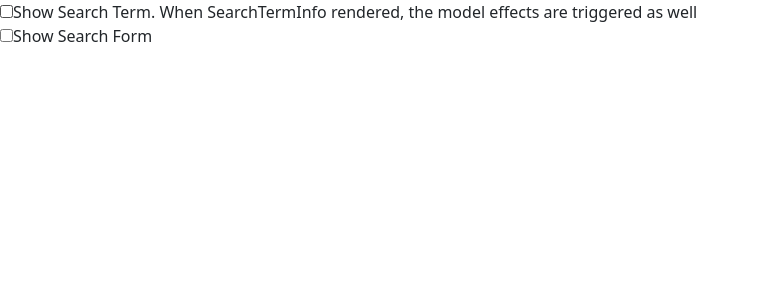
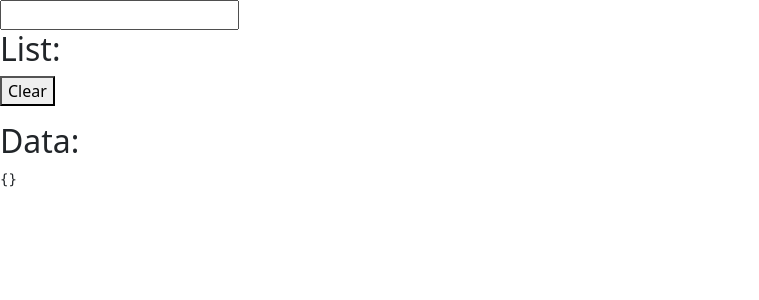
Before and after one commit to linq2js/axtore3, a React (Vite) app in the folder packages/client/: page / in a window 1280 px wide. Shown: the top 300 px of the page, without its empty margins (0-759 px from the left). Built offline with nearby package versions, Linux system fonts and the light colour scheme.

Commit message:
docs refactor: createHooks docs: add Todo App example

```diff
--- a/packages/client/src/App.tsx
+++ b/packages/client/src/App.tsx
@@ -2,7 +2,7 @@ import { ApolloProvider } from "@apollo/client";
 import { Loading } from "./components/Loading";
 import { Suspense } from "react";
 import { client } from "./client";
-import { App } from "./examples/SearchPost";
+import { App } from "./examples/TodoList";
 
 export default () => {
   return (
--- a/packages/client/src/axtore/src/createModel.ts
+++ b/packages/client/src/axtore/src/createModel.ts
@@ -38,7 +38,7 @@ const createModelInternal = <TContext, TMeta extends Record<string, any>>(
   fieldMappings: FieldMappings = {}
 ): Model<TContext, TMeta> => {
   effects = effects.slice();
-  const modelId = Symbol("model");
+  const id = Symbol("model");
   const contextFactory: CustomContextFactory<TContext> =
     typeof modelOptions.context === "function"
       ? (modelOptions.context as CustomContextFactory<TContext>)
@@ -46,11 +46,11 @@ const createModelInternal = <TContext, TMeta extends Record<string, any>>(
 
   const init = (client: Client) => {
     // already init for this client
-    if ((client as any)[modelId]) {
+    if ((client as any)[id]) {
       return;
     }
 
-    (client as any)[modelId] = true;
+    (client as any)[id] = true;
 
     let resolvers: any = {};
     let hasNewResolver = false;
@@ -236,6 +236,7 @@ const createModelInternal = <TContext, TMeta extends Record<string, any>>(
   };
 
   const model: Model<TContext, TMeta> = {
+    id,
     meta,
     effects,
     init,
--- a/packages/client/src/axtore/src/react/createHooks.ts
+++ b/packages/client/src/axtore/src/react/createHooks.ts
@@ -43,45 +43,47 @@ const createHooks: CreateHooks = (meta: any, options?: any) => {
   const result: any = {};
   const entries = Object.entries(meta);
   const models = new Set<Model>();
+  const groupId = Symbol("hooks");
 
-  const useInitModel = () => {
+  const useInitGroup = () => {
     const client = useApolloClient();
-    if (models.size) {
+    // we use symbol to mark whether the group is connected or not
+    if (!(client as any)[groupId]) {
+      (client as any)[groupId] = true;
       models.forEach((model) => model.init(client));
-      models.clear();
     }
   };
 
   entries.forEach(([key, value]) => {
-    const hookName = `use${prefix}${key[0].toUpperCase()}${key.slice(1)}`;
-    let hookImplement: Function | undefined;
+    const name = `use${prefix}${key[0].toUpperCase()}${key.slice(1)}`;
+    let hook: Function | undefined;
 
     if (isQuery(value)) {
       models.add(value.model);
-      hookImplement = (...args: any[]) => {
-        useInitModel();
+      hook = (...args: any[]) => {
+        useInitGroup();
         return (useQuery as Function)(value, ...args);
       };
     } else if (isMutation(value)) {
       models.add(value.model);
-      hookImplement = (...args: any[]) => {
-        useInitModel();
+      hook = (...args: any[]) => {
+        useInitGroup();
         return useMutation(value, ...args);
       };
     } else if (isState(value)) {
       models.add(value.model);
-      hookImplement = (...args: any[]) => {
-        useInitModel();
+      hook = (...args: any[]) => {
+        useInitGroup();
         const client = useApolloClient();
-        let rv = useMemo(() => {
-          value.model.init(client);
+        const rv = useMemo(() => {
           return value.model.call(client, (x) => (x as any)["$" + key].rv);
         }, [client]);
         return (reactiveVarHook as Function)(rv, ...args);
       };
     }
-    if (hookImplement) {
-      result[hookName] = hookImplement;
+
+    if (hook) {
+      result[name] = hook;
     }
   });
   return result;
--- a/packages/client/src/examples/SearchPost.tsx
+++ b/packages/client/src/examples/SearchPost.tsx
@@ -139,7 +139,7 @@ const App = () => {
             onChange={(e) => setShowSearchTerm(e.currentTarget.checked)}
           />
           Show Search Term. When SearchTermInfo rendered, the model effects are
-          triggered as well
+          triggered as well and postList query starts preloading
         </label>
       </div>
       <div>
--- /dev/null
+++ b/packages/client/src/examples/TodoList.tsx
@@ -0,0 +1,83 @@
+import { model } from "axtore";
+import { createHooks } from "axtore/react";
+import { FormEvent, useMemo, useRef } from "react";
+
+type Todo = { id: string; title: string };
+
+const appModel = model()
+  .state("list", {} as Record<string, Todo>)
+  .mutation("add", (args: { title: string }, { $list }) => {
+    const id = Math.random().toString(16).replace(/\./g, "");
+    $list((list) => {
+      list[id] = {
+        id,
+        title: args.title,
+      };
+    });
+  })
+  .mutation("rename", (args: { id: string; title: string }, { $list }) => {
+    $list((list) => {
+      list[args.id].title = args.title;
+    });
+  })
+  .mutation("remove", (args: { id: string }, { $list }) => {
+    $list((list) => {
+      delete list[args.id];
+    });
+  })
+  .mutation("clear", (args: void, { $list }) => {
+    $list({});
+  });
+
+const { useAdd, useRemove, useRename, useList, useClear } = createHooks(
+  appModel.meta
+);
+
+const App = () => {
+  const list = useList();
+  const titleRef = useRef<HTMLInputElement>(null);
+  const values = useMemo(() => Object.values(list), [list]);
+  const add = useAdd();
+  const remove = useRemove();
+  const rename = useRename();
+  const clear = useClear();
+  const handleSubmit = (e: FormEvent) => {
+    e.preventDefault();
+    if (!titleRef.current?.value) return;
+    const title = titleRef.current.value;
+    titleRef.current.value = "";
+    add.mutate({ title });
+  };
+
+  return (
+    <>
+      <form onSubmit={handleSubmit}>
+        <input ref={titleRef} type="text" />
+      </form>
+      <p>
+        <h2>List:</h2>
+        <button onClick={() => clear.mutate()}>Clear</button>
+      </p>
+      {values.map((todo) => {
+        return (
+          <p key={todo.id}>
+            <input
+              type="text"
+              value={todo.title}
+              onChange={(e) =>
+                rename.mutate({ id: todo.id, title: e.currentTarget.value })
+              }
+            />
+            <button onClick={() => remove.mutate({ id: todo.id })}>
+              Remove
+            </button>
+          </p>
+        );
+      })}
+      <h2>Data:</h2>
+      <pre>{JSON.stringify(list, null, 2)}</pre>
+    </>
+  );
+};
+
+export { App };
```
Also changed, not shown: packages/client/src/axtore/src/types.ts (+4 -3 lines), packages/client/src/axtore/readme.md.
